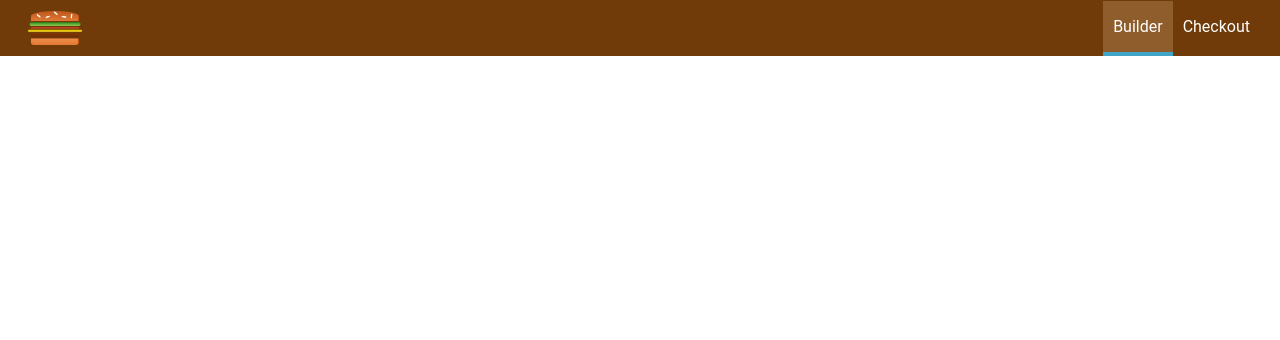
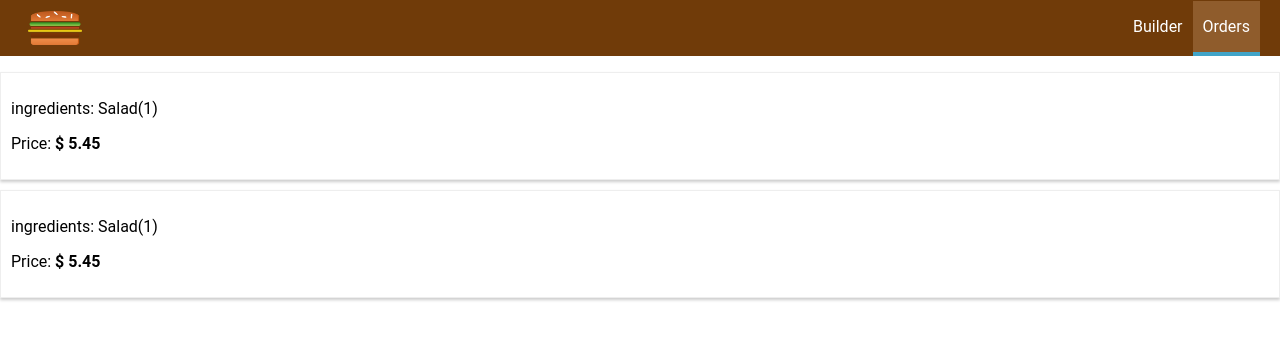
Before and after one commit to xindixu/subway-builder, a React (Create React App) app: page /orders in a window 1280 px wide. Shown: the top 340 px of the page. Built offline with nearby package versions, Linux system fonts and the light colour scheme.

Commit message:
add contact, order

```diff
--- a/src/App.tsx
+++ b/src/App.tsx
@@ -4,7 +4,7 @@ import { Route } from 'react-router-dom';
 import Layout from './hoc/Layout/Layout'
 import SubwayBuilder from './containers/SubwayBuilder/SubwayBuilder'
 import Checkout from './containers/Checkout/Checkout'
-
+import Orders from './containers/Orders/Orders'
 
 class App extends Component {
   render() {
@@ -13,6 +13,8 @@ class App extends Component {
       <Layout>
         <Route path="/checkout" component={Checkout}/>
         <Route path="/" exact component={SubwayBuilder}/>
+        <Route path="/orders" component={Orders}/>
+
       </Layout>
 
     );
--- a/src/components/Navigation/NavigationItems/NavigationItem/NaviationItem.tsx
+++ b/src/components/Navigation/NavigationItems/NavigationItem/NaviationItem.tsx
@@ -1,13 +1,12 @@
 import React from 'react';
 import styles from './NavigationItem.module.css'
-
+import { NavLink } from 'react-router-dom'
 
 const NavigationItem = (props:any) => (
   <li className={styles.NavigationItem}>
-    <a href={props.link}
-      className={props.active ? styles.active : ""}>
+    <NavLink to={props.link} activeClassName={styles.active} exact={props.exact}>
       {props.children}
-    </a>
+    </NavLink>
   </li>
 )
 
--- a/src/components/Navigation/NavigationItems/NavigationItems.tsx
+++ b/src/components/Navigation/NavigationItems/NavigationItems.tsx
@@ -4,8 +4,8 @@ import NavigationItem from './NavigationItem/NaviationItem'
 
 const NavigationItems = (props:any) => (
   <ul className={styles.NavigationItems}>
-    <NavigationItem link="/" active>Builder</NavigationItem>
-    <NavigationItem link="/">Checkout</NavigationItem>
+    <NavigationItem link="/" exact>Builder</NavigationItem>
+    <NavigationItem link="/Orders">Orders</NavigationItem>
   </ul>
 )
 
--- /dev/null
+++ b/src/components/Order/Order.module.css
@@ -0,0 +1,7 @@
+.Order {
+  width: 100;
+  border: 1px solid #eee;
+  box-shadow: 0 2px 3px #ccc;
+  padding: 10px;
+  margin: 10px auto;
+}
--- /dev/null
+++ b/src/components/Order/Order.tsx
@@ -0,0 +1,11 @@
+import React from 'react';
+import styles from './Order.module.css'
+
+const Order = (props:any) => (
+  <div className={styles.Order}>
+    <p>ingredients: Salad(1)</p>
+    <p>Price: <strong>$ 5.45</strong></p>
+  </div>
+);
+
+export default Order
--- a/src/containers/Checkout/Checkout.tsx
+++ b/src/containers/Checkout/Checkout.tsx
@@ -16,21 +16,27 @@ interface ingredients {
 interface State {
   ingredients: {
     [key: string]: number;
-  }
+  },
+  price: number
 }
 
 class Checkout extends Component<Props, State> {
   state = {
-    ingredients: {  }
+    ingredients: {  },
+    price: 0
   }
 
-  componentDidMount(){
+  componentWillMount(){
       const query = new URLSearchParams(this.props.location.search)
       const ingredients:ingredients = {}
 
       for(let param of query.entries()){
-        console.log(param)
-        ingredients[param[0]] = +(param[1])
+        if(param[0] === 'price'){
+          this.setState({price: +(param[1])})
+        }
+        else{
+          ingredients[param[0]] = +(param[1])
+        }
       }
 
       this.setState({ingredients:ingredients})
@@ -56,7 +62,7 @@ class Checkout extends Component<Props, State> {
         />
         <Route
           path={this.props.match.path + '/contact'}
-          component={ContactData}/>
+          render={(props) => (<ContactData ingredients={this.state.ingredients} price={this.state.price} {...props}/>)}/>
       </div>
     )
   }
--- a/src/containers/Checkout/ContactData/ContactData.module.css
+++ b/src/containers/Checkout/ContactData/ContactData.module.css
@@ -1,13 +1,21 @@
 .ContactData {
   margin: 20px auto;
   width: 80%;
-  text-align: center;
+  text-align: center
 }
 
+.Label{
+  margin: 0 auto;
+  display: block;
+  line-height: 2;
+  text-align: left;
+}
+
+.
 @media (min-width:600px) {
   .ContactData {
     margin: 20px auto;
-    width: 500px ;
+    width: 500px;
     text-align: center;
   }
 }
--- a/src/containers/Checkout/ContactData/ContactData.tsx
+++ b/src/containers/Checkout/ContactData/ContactData.tsx
@@ -1,41 +1,90 @@
-import React from 'react';
+import React, {Component} from 'react';
 
 import Button from '../../../components/UI/Button/Button'
-import styles from './ContactData.module.css'
+import styles from './ContactData.module.css';
+import axios from '../../../axios-orders'
+import Spinner from '../../../components/UI/Spinner/Spinner'
 
-class ContactData extends React.Component {
+interface Props {
+  ingredients:any,
+  price: number,
+  history:any
+}
+
+
+class ContactData extends Component<Props> {
   state = {
     name: '',
     address: {
       street1: '',
       street2: '',
     },
-    phone: ''
+    phone: '',
+    loading: false
+  }
+
+
+  orderHandler = (event:any) =>{
+    event.preventDefault()
+    console.log(this.props.ingredients)
+
+    this.setState({loading: true})
+    const order = {
+      ingredients: this.props.ingredients,
+      price: this.props.price,
+      customer: {
+        name: 'Xindi Xu',
+        address: {
+          street1: '1234 Casper',
+          street2: 'Apt 22',
+        },
+        phone: '5127732222'
+      },
+      deliveryMethod: 'fastest'
+    }
+
+    axios.post('/orders.json', order)
+    .then(response => {
+      this.setState({loading:false})
+      this.props.history.push('/')
+    })
+    .catch(error => {
+      this.setState({loading:false})
+    })
   }
 
   render() {
-    return (
-      <div>
-        <h4>Enter your Contact Data</h4>
+    let form = (
       <form>
-          <label>
+        <label className={styles.Label}>
           Name:
           <input type="text" name="name" placeholder="Capser"/>
         </label>
-          <label>
+        <label className={styles.Label}>
           Address 1:
           <input type="text" name="address1" placeholder="1234 Cat Street"/>
         </label>
-          <label>
+        <label className={styles.Label}>
           Address 2:
           <input type="text" name="address2" placeholder="Apt 111"/>
         </label>
-          <label>
+        <label className={styles.Label}>
           Phone:
           <input type="phone" name="phone" placeholder="(123)773-2039"/>
         </label>
-          <Button btnType="Success">ORDER</Button>
+        <Button btnType="Success" clicked={this.orderHandler}>ORDER</Button>
       </form>
+    )
+    if(this.state.loading){
+      form = <Spinner/>
+    }
+    else{
+
+    }
+    return (
+      <div className={styles.ContactData}>
+        <h4>Enter your Contact Data</h4>
+        {form}
       </div>
     )
   }
--- /dev/null
+++ b/src/containers/Orders/Orders.module.css
@@ -0,0 +1,3 @@
+.Orders{
+
+}
--- /dev/null
+++ b/src/containers/Orders/Orders.tsx
@@ -0,0 +1,16 @@
+import React from 'react';
+import Order from '../../components/Order/Order'
+
+class Orders extends React.Component {
+  render() {
+    return(
+      <div>
+        <Order />
+        <Order />
+      </div>
+    )
+
+  }
+}
+
+export default Orders
--- a/src/containers/SubwayBuilder/SubwayBuilder.tsx
+++ b/src/containers/SubwayBuilder/SubwayBuilder.tsx
@@ -101,33 +101,13 @@ class SubwayBuilder extends Component<Props, State>{
   }
 
   purchaseContinueHandler = () => {
-    // this.setState({loading: true})
-    // const order = {
-    //   ingredients: this.state.ingredients,
-    //   price: this.state.totalPrice,
-    //   customer: {
-    //     name: 'Xindi Xu',
-    //     address: {
-    //       street1: '1234 Casper',
-    //       street2: 'Apt 22',
-    //     },
-    //     phone: '5127732222'
-    //   },
-    //   deliveryMethod: 'fastest'
-    // }
-    //
-    // axios.post('/orders.json', order)
-    // .then(response => {
-    //   this.setState({loading:false, purchasing: false})
-    // })
-    // .catch(error => {
-    //   this.setState({loading:false, purchasing: false})
-    // })
+
 
     const queryParams = []
     for(let i in this.state.ingredients){
       queryParams.push(encodeURIComponent(i) + '=' + encodeURIComponent(this.state.ingredients[i].toString()))
     }
+    queryParams.push(`price=${this.state.totalPrice}`)
     const queryString = queryParams.join('&')
     this.props.history.push({
       pathname:'/checkout',
```
Lines whose indentation alone changed are shown as unchanged.
